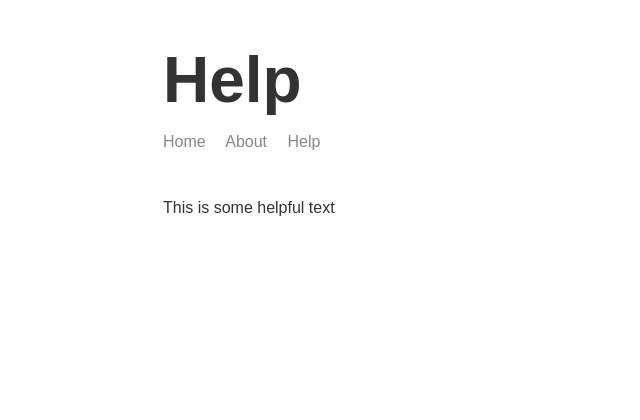
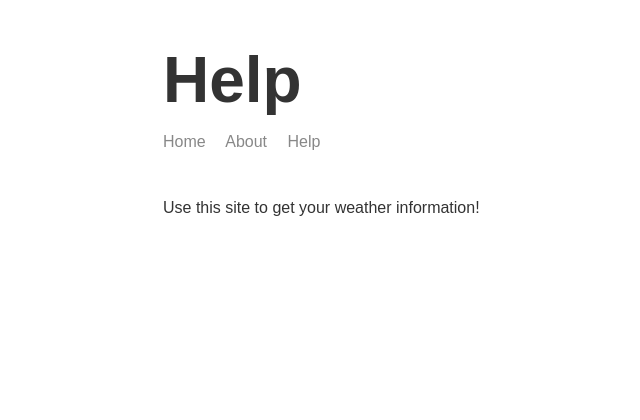
Before and after one commit to DalatCoder/nodejsCourse-weather-app, a Node server app: page /help in a window 1280 px wide. Shown: the top 420 px of the page, without its empty margins (152-792 px from the left). Run offline with Node 20, Linux system fonts and the light colour scheme; some libraries are stand-ins or nearby versions.

Commit message:
Edit help page

```diff
--- a/src/app.js
+++ b/src/app.js
@@ -70,7 +70,6 @@ app.get('/weather', (req, res) => {
 app.get('/help', (req, res) => {
   res.render('help', {
     title: 'Help',
-    helpText: 'This is some helpful text',
     name: 'Trong Hieu'
   })
 })
--- a/templates/views/help.hbs
+++ b/templates/views/help.hbs
@@ -11,7 +11,7 @@
 <body>
   <div class="main-content">
     {{>header}}
-    <p>{{helpText}}</p>
+    <p>Use this site to get your weather information!</p>
   </div>
 
   {{>footer}}
```
